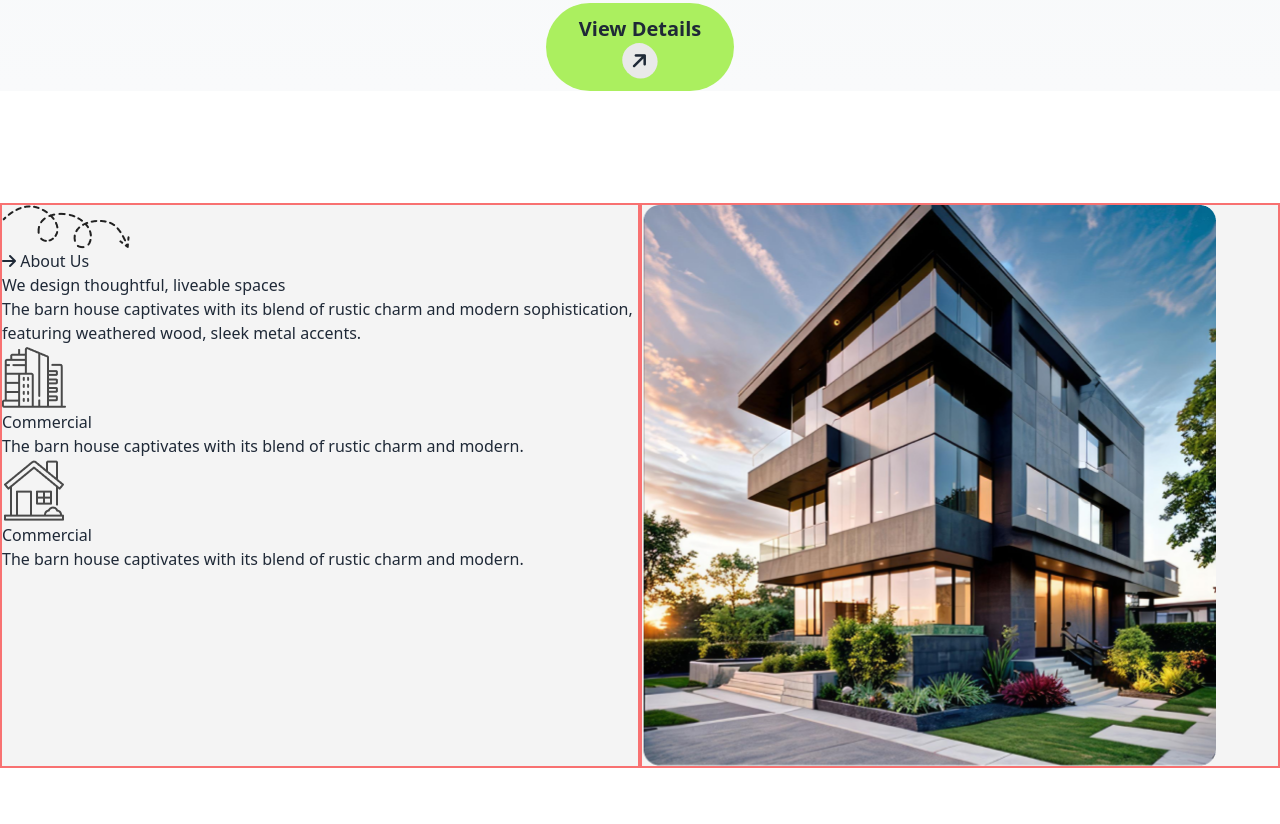
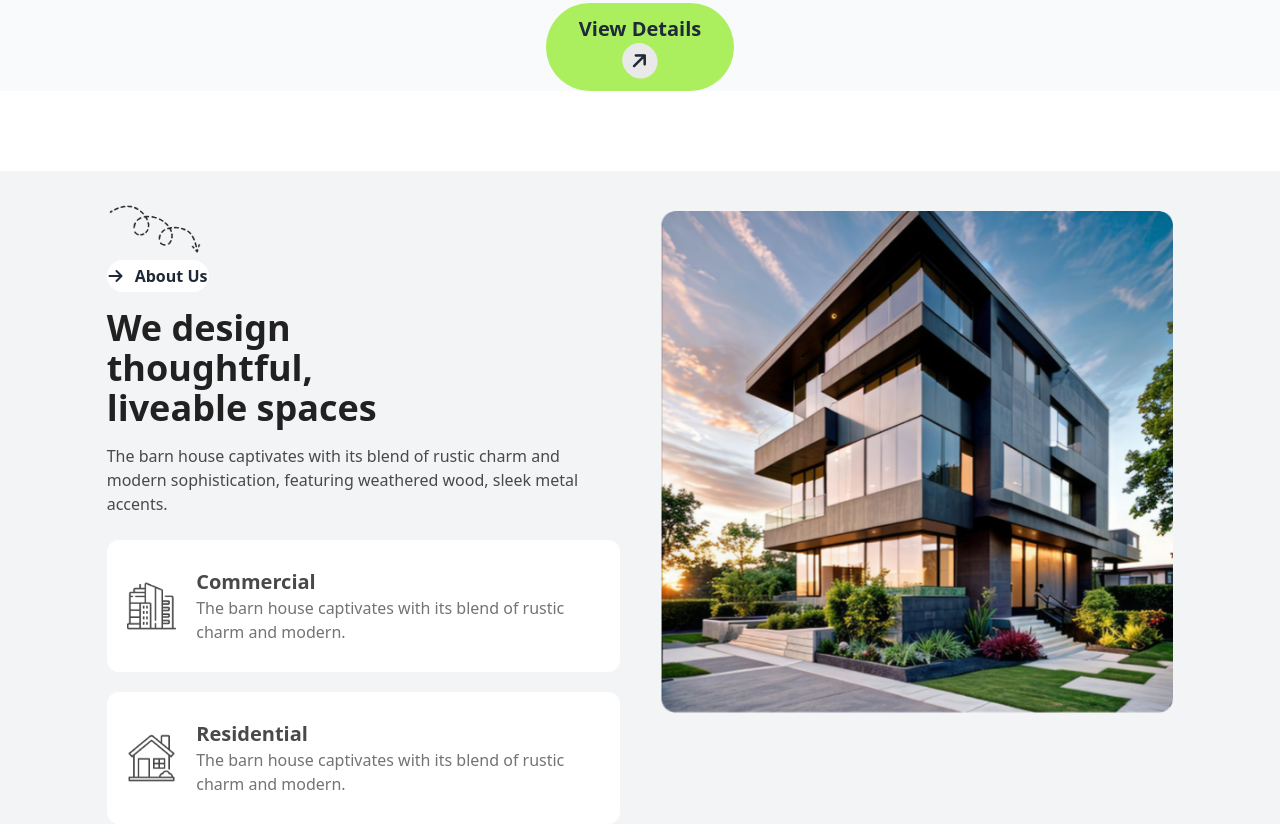
Before and after one commit to YOUSUF4949/B-10-Assignment-03, a plain HTML site: page index.html in a window 1280 px wide. Shown: the part 682-1506 px from the top of the page. Before the commit the page ends 1450 px from the top, so only its background shows below. Drawn offline with nearby package versions, Linux system fonts and the light colour scheme.

Commit message:
My About Section Done

```diff
--- a/index.html
+++ b/index.html
@@ -29,7 +29,7 @@
 <body class="">
 <!-- header section -->
 <header class="bg-gradient-to-t from-gray-50 to-slate-100">
-  <nav class="lg:container mx-auto flex justify-between py-5 px-5 lg:py-7 items-center">
+  <nav class="lg:w-10/12 mx-auto flex justify-between py-5 px-5 lg:py-7 items-center">
     <!-- nav brand -->
      <div class="flex space-x-2 items-center">
       <!-- icons -->
@@ -70,7 +70,7 @@
     </div>
   </nav>
   <!-- banner section -->
-  <div class="lg:container mx-auto">
+  <div class="container mx-auto">
   <!-- banner image -->
   <div class="w-4/5 lg:w-1/3 mx-auto">
     <img class="mx-auto w-full" src="assets/banner.png" alt="banner image">
@@ -87,54 +87,48 @@
 </header>
 <!-- main section -->
 <main>
-<!-- about us section -->
-<section class="lg:mt-28 bg-[#F4F4F4]">
+<!-- about section -->
+<section class="bg-gray-100 mt-10 lg:mt-20 px-3 lg:px-0 py-5 lg:py-0">
 <!-- about container -->
-<div class="lg:container mx-auto grid grid-cols-1 lg:grid-cols-2">
+<div class="lg:w-10/12 mx-auto grid grid-cols-1 lg:grid-cols-2 lg:gap-x-10 gap-y-5 lg:pt-10">
 <!-- about content -->
-<div class=" border-2 border-red-400">
-  <!-- title with image -->
 <div class="">
-    <img src="assets/Vector.png" alt="">
+  <!-- about title -->
+  <img class="w-24 rotate-12 lg:mb-4 hidden lg:block" src="assets/Vector.png" alt="picture">
+  <div class="bg-white px-3 py-1 lg:px-0 w-3/5 lg:w-1/5 text-center mx-auto lg:mx-0 space-x-2 rounded-full my-4">
+    <i class="fa-solid fa-arrow-right"></i>
+    <span class="font-semibold text-base">About Us</span>
   </div>
-  <div>
-    <h4><i class="fa-solid fa-arrow-right"></i> About Us</h4>
-  </div>
-  <h1>We design thoughtful, liveable spaces</h1>
-  <p>The barn house captivates with its blend of rustic charm and modern sophistication, featuring weathered wood, sleek metal accents.</p>
-  <!-- about content card -->
-  <div>
-    <!-- card 01 -->
-    <div>
+  <h1 class="text-2xl text-center lg:text-left lg:text-4xl font-bold lg:w-3/5 mb-4 text-[#212121]">We design thoughtful, liveable spaces</h1>
+  <p class="font-medium text-base text-[#494949] mb-6 text-center lg:text-left">The barn house captivates with its blend of rustic charm and modern sophistication, featuring weathered wood, sleek metal accents.</p>
+  <!-- about card 01 -->
+  <div class="bg-[#FFFFFF] mb-3 p-3 lg:mb-5 flex lg:items-center lg:py-7 lg:px-5 space-x-3 lg:space-x-5 rounded-xl">
     <!-- card image -->
     <div>
       <img src="assets/commercial.png" alt="card Image">
     </div>
-      <!-- card content -->
-      <div>
-        <h3>Commercial</h3>
-        <p>The barn house captivates with its blend of rustic charm and modern.</p>
+    <!-- card text -->
+    <div class="">
+      <h3 class="font-extrabold text-lg lg:text-xl text-[#494949]">Commercial</h3>
+      <p class="font-medium text-base text-[#737373]">The barn house captivates with its blend of rustic charm and modern.</p>
     </div>
   </div>
-    <!-- card 02 -->
-    <div>
+  <!-- about card 02 -->
+  <div class="bg-[#FFFFFF] p-3 flex lg:items-center lg:py-7 lg:px-5 space-x-3 lg:space-x-5 rounded-xl">
     <!-- card image -->
     <div>
       <img src="assets/residential.png" alt="card Image">
     </div>
-      <!-- card content -->
+    <!-- card text -->
     <div>
-        <h3>Commercial</h3>
-        <p>The barn house captivates with its blend of rustic charm and modern.</p>
+      <h3 class="font-extrabold text-lg lg:text-xl text-[#494949]">Residential</h3>
+      <p class="font-medium text-base text-[#737373]">The barn house captivates with its blend of rustic charm and modern.</p>
     </div>
-    </div>
-    <!-- card 02 -->
-    <div></div>
   </div>
 </div>
 <!-- about image -->
-<div class=" border-2 border-red-400">
-  <img src="assets/Rectangle.png" alt="about Image">
+<div class="">
+  <img class="mx-auto" src="assets/Rectangle.png" alt="Picture">
 </div>
 </div>
 </section>
```
Lines whose indentation alone changed are shown as unchanged.
